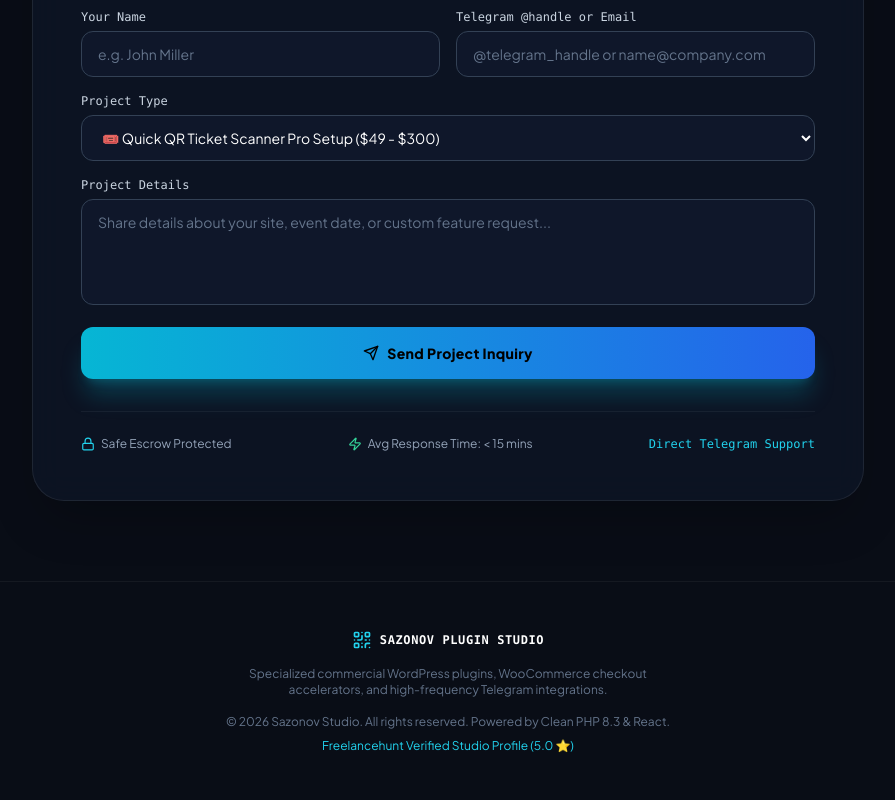
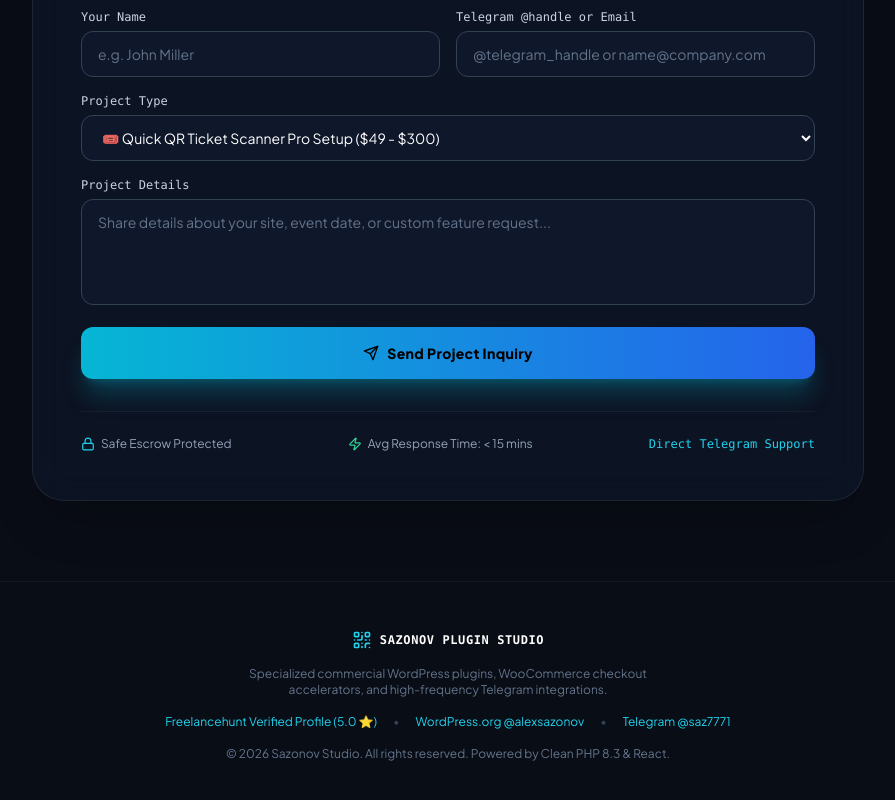
Before and after one commit to alex-calc/sazonov-studio, a React (Vite) app: page / in a window 1280 px wide. Shown: the part 6525-7325 px from the top of the page, without its empty margins (192-1087 px from the left). Built offline with nearby package versions, Linux system fonts and the light colour scheme.

Commit message:
Fix Freelancehunt profile link to SmartCalc_UA and add WordPress/Telegram links in footer

```diff
--- a/src/App.jsx
+++ b/src/App.jsx
@@ -52,7 +52,32 @@ export default function App() {
         <p className="max-w-md mx-auto mb-4">
           Specialized commercial WordPress plugins, WooCommerce checkout accelerators, and high-frequency Telegram integrations.
         </p>
-        <p className="mb-2">© 2026 Sazonov Studio. All rights reserved. Powered by Clean PHP 8.3 & React.</p><p><a href="https://freelancehunt.com/freelancer/alex_saz.html" target="_blank" rel="noreferrer" class="text-cyan-400 hover:underline">Freelancehunt Verified Studio Profile (5.0 ⭐)</a></p>
+        <div className="flex flex-wrap items-center justify-center gap-4 text-xs mb-4">
+          <a
+            href="https://freelancehunt.com/freelancer/SmartCalc_UA.html"
+            target="_blank"
+            rel="noreferrer"
+            className="text-cyan-400 hover:text-cyan-300 hover:underline transition-colors flex items-center gap-1">
+            <span>Freelancehunt Verified Profile (5.0 ⭐)</span>
+          </a>
+          <span className="text-slate-700">•</span>
+          <a
+            href="https://profiles.wordpress.org/alexsazonov/"
+            target="_blank"
+            rel="noreferrer"
+            className="text-cyan-400 hover:text-cyan-300 hover:underline transition-colors">
+            WordPress.org @alexsazonov
+          </a>
+          <span className="text-slate-700">•</span>
+          <a
+            href="https://t.me/saz7771"
+            target="_blank"
+            rel="noreferrer"
+            className="text-cyan-400 hover:text-cyan-300 hover:underline transition-colors">
+            Telegram @saz7771
+          </a>
+        </div>
+        <p>© 2026 Sazonov Studio. All rights reserved. Powered by Clean PHP 8.3 & React.</p>
       </footer>
     </div>
   );
```
